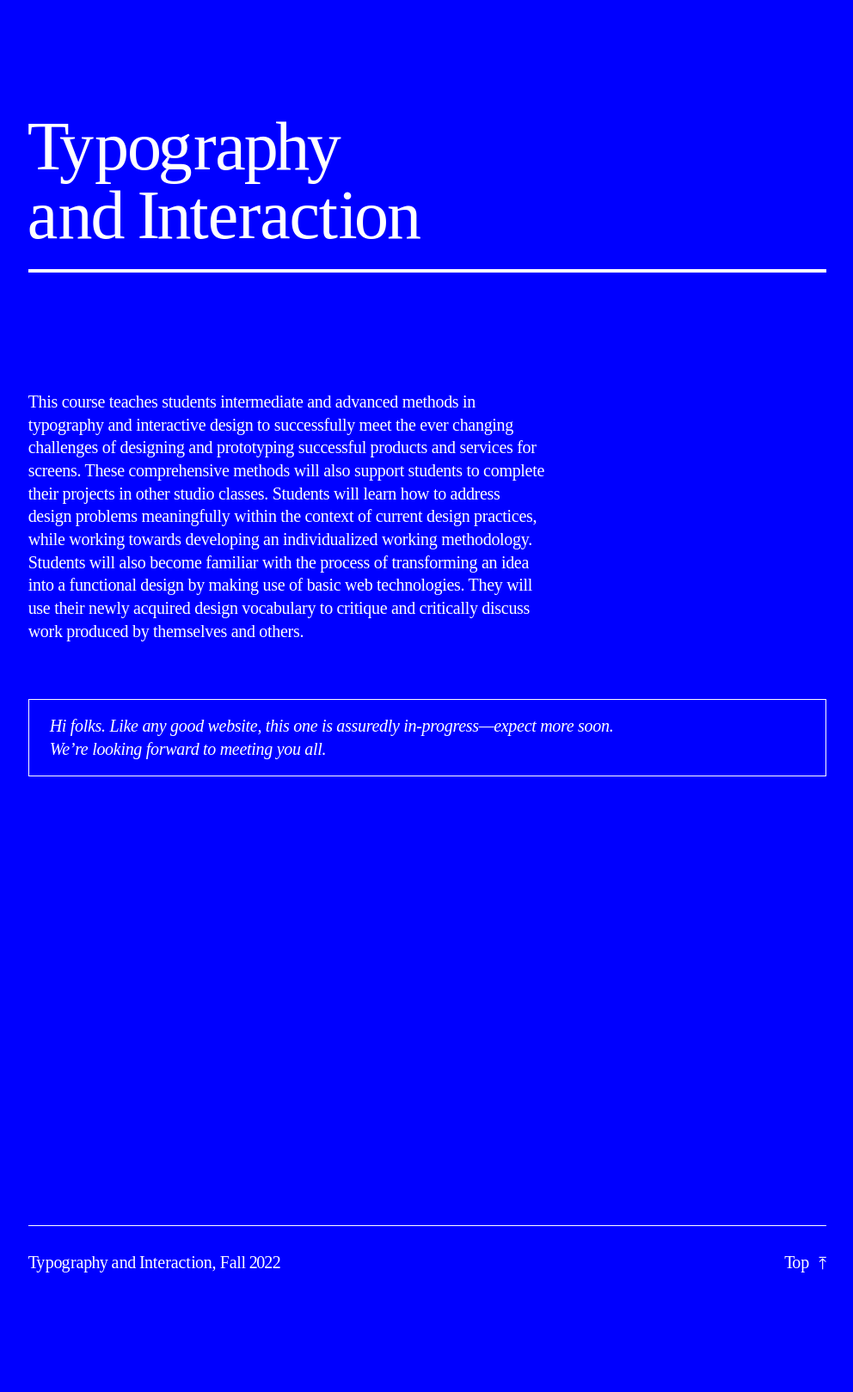
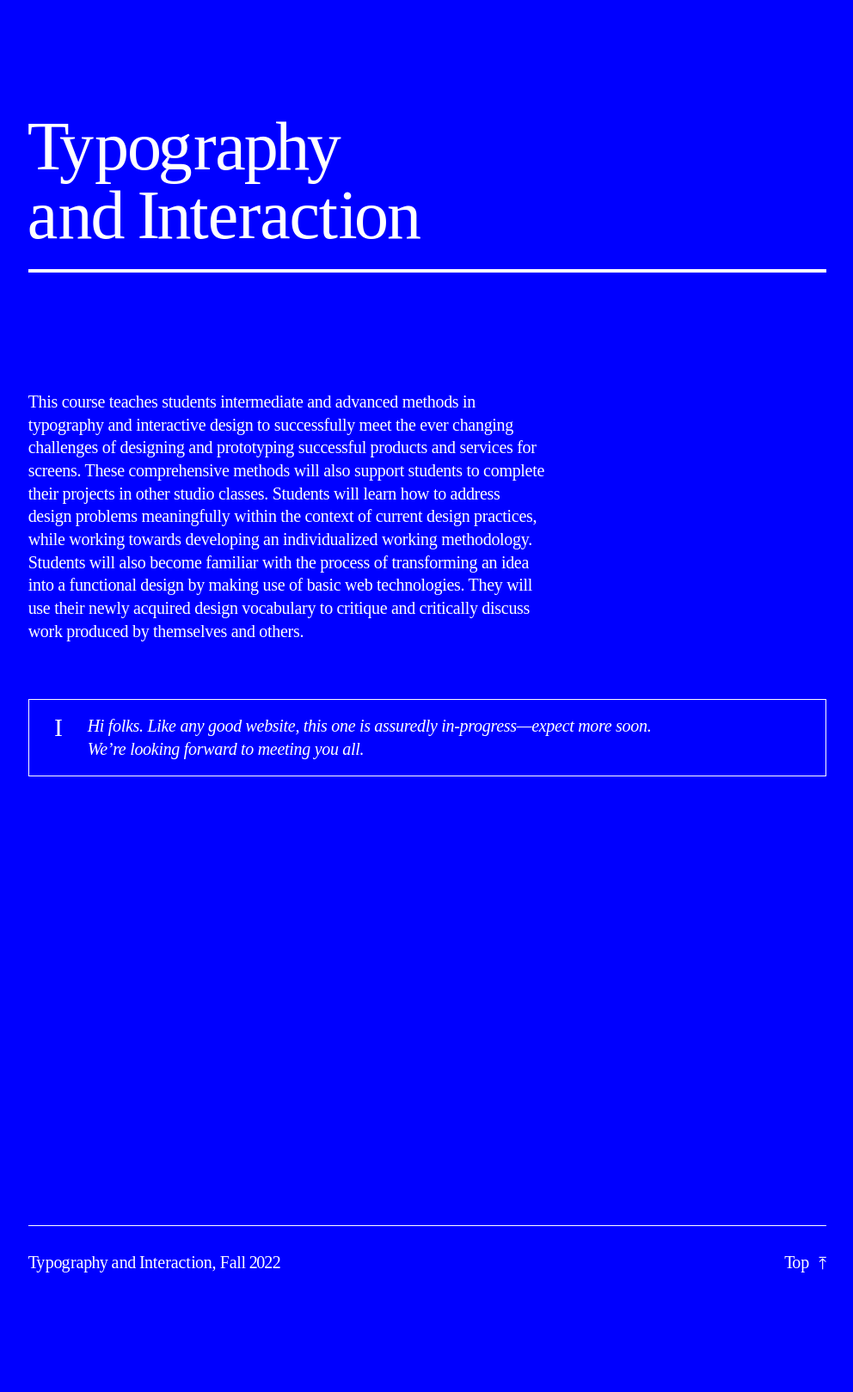
Before and after one commit to core-interaction/core-interaction.github.io, a Jekyll site: the page built from index.md, in a window 1280 px wide. Shown: the whole page at 86% size, without its empty margins (143-1135 px from the left). Built offline with Jekyll 4.4.1, drawn with Linux system fonts in a browser that asks for light colours.

Commit message:
Wing-fucking-dings.

```diff
--- a/assets/styles/_fonts.scss
+++ b/assets/styles/_fonts.scss
@@ -272,6 +272,11 @@
 
 
 
+// Olde Emojye.
+%font--wingdings { font-family: 'Wingdings'; }
+
+
+
 %font--times--kerning {
 	// Kerning our “Tight Times”.
 	span.space, span.nbsp, { letter-spacing: -0.05em; }
--- a/assets/styles/_markdown.scss
+++ b/assets/styles/_markdown.scss
@@ -18,8 +18,24 @@
 	> blockquote {
 		@extend %type--layout;
 
+		display: flex;
+		gap:     calc(var(--margin) / 2);
+
 		&:not(:first-child) { margin-top:    calc(var(--margin--vertical) * 2); }
 		&:not(:last-child)  { margin-bottom: calc(var(--margin--vertical) * 2); }
+
+		&:before {
+			@extend %font--wingdings;
+
+			color:      var(--color);
+			content:    attr(icon);
+			font-style: normal;
+			height:     1em;
+			margin-top: var(--typography--margin--top);
+			text-align: center;
+			transform:  scale(1.5);
+			width:      1em;
+		}
 
 		&.aside {
 			border-color: var(--color);
@@ -44,7 +60,7 @@
 	}
 
 	p {
-		max-width: 70ch;
+		max-width: 75ch;
 
 		strong {
 			@extend %font--times--bold;
--- a/index.md
+++ b/index.md
@@ -16,5 +16,5 @@ strings:
 
 This course teaches students intermediate and advanced methods in typography and interactive design to successfully meet the ever changing challenges of designing and prototyping successful products and services for screens. These comprehensive methods will also support students to complete their projects in other studio classes. Students will learn how to address design problems meaningfully within the context of current design practices, while working towards developing an individualized working methodology. Students will also become familiar with the process of transforming an idea into a functional design by making use of basic web technologies. They will use their newly acquired design vocabulary to critique and critically discuss work produced by themselves and others.
 
-> Hi folks. Like any good website, this one is assuredly *in-progress*—expect more soon. We’re looking forward to meeting you all.
-{: .aside }
+> Hi folks. Like any good website, this one is assuredly *in-progress*—expect more soon. We’re looking forward to meeting you all.
+{: .aside icon="I" }
```
